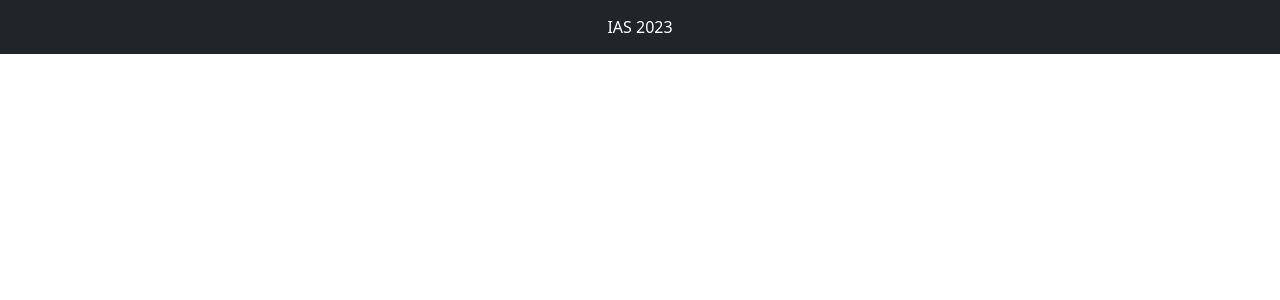
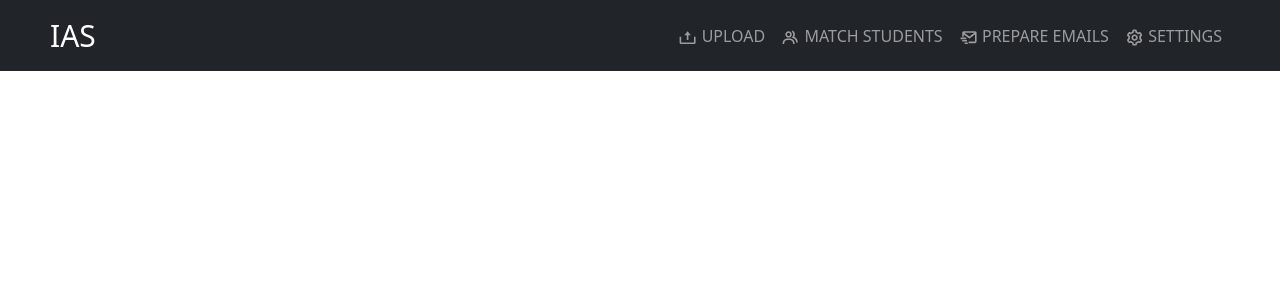
Before and after one commit to devops-assignment1-team1/ias, a React (Create React App) app in the folder frontend/: page /Settings in a window 1280 px wide. Shown: the top 300 px of the page. Built offline with nearby package versions, Linux system fonts and the light colour scheme.

Commit message:
Add navbar component

```diff
--- a/frontend/src/App.js
+++ b/frontend/src/App.js
@@ -1,13 +1,36 @@
-import './App.css';
-
 // Import components
 import "bootstrap/dist/css/bootstrap.min.css";
 import "bootstrap/dist/js/bootstrap.min.js";
 import Footer from "./components/Footer/Footer";
+import Main from './pages/Main'
+import UploadData from './pages/UploadData'
+import MatchStudent from './pages/MatchStudent'
+import PrepareEmail from './pages/PrepareEmail'
+import Settings from './pages/Settings'
+import NavBar from './components/NavBar/NavBar';
+
+// Import React Router
+import { BrowserRouter as Router, Routes, Route, Navigate } from 'react-router-dom';
 
 function App() {
   return (
     <div className="App">
+          <div style={{ flex: "1 1 auto", display: "flex", flexFlow: "column", overflowY: "hidden" }}>
+            {/* NavBar */}
+            <NavBar />
+
+            {/* Route the different pages */}
+            <Routes>
+              <Route path='/' element={<Navigate to={"/Main"} />} />
+              <Route path='*' element={<Navigate to={"/Main"} />} />
+              <Route path='/Main' element={<Main />} />
+              <Route path='/Upload_Data' element={<UploadData />} />
+              <Route path='/Match_Student' element={<MatchStudent />} />
+              <Route path='/Prepare_Email' element={<PrepareEmail />} />
+              <Route path='/Settings' element={<Settings />} />
+            </Routes>
+          </div>
+
        {/* Footer */}
        <Footer />
     </div>
--- /dev/null
+++ b/frontend/src/components/NavBar/NavBar.css
@@ -0,0 +1,3 @@
+svg {
+    font-size: larger;
+}
--- /dev/null
+++ b/frontend/src/components/NavBar/NavBar.js
@@ -0,0 +1,35 @@
+import React from 'react'
+
+// Import components
+import Container from 'react-bootstrap/Container';
+import Nav from 'react-bootstrap/Nav';
+import Navbar from 'react-bootstrap/Navbar';
+import {
+  BiUpload,
+  BiGroup,
+  BiMailSend,
+  BiCog
+} from "react-icons/bi";
+
+// Import style
+import "./NavBar.css"
+
+function NavBar() {
+  return (
+    <div>
+        <Navbar bg="dark" variant="dark" fixed="top">
+            <Container style={{padding:0,paddingLeft:"50px"}} fluid>
+                <Navbar.Brand data-testid="main-link" to="/Main" href="/Main" style={{fontSize:"30px"}}>IAS</Navbar.Brand>
+                    <Nav data-testid="navbar" className="justify-content-end" style={{padding:0,paddingRight:"50px"}}>
+                        <Nav.Link data-testid="upload-data-link" to="/Upload_Data" href="/Upload_Data"> <BiUpload/> UPLOAD</Nav.Link>
+                        <Nav.Link data-testid="match-students-link" to="/Match_Student" href="/Match_Student"><BiGroup/> MATCH STUDENTS</Nav.Link>
+                        <Nav.Link data-testid="prepare-emails-link" to="/Prepare_Email" href="/Prepare_Email"><BiMailSend/> PREPARE EMAILS</Nav.Link>
+                        <Nav.Link data-testid="settings-link" to="/Settings" href="/Settings"><BiCog/> SETTINGS</Nav.Link>
+                    </Nav>
+            </Container>
+        </Navbar>
+    </div>
+  )
+}
+
+export default NavBar
```
